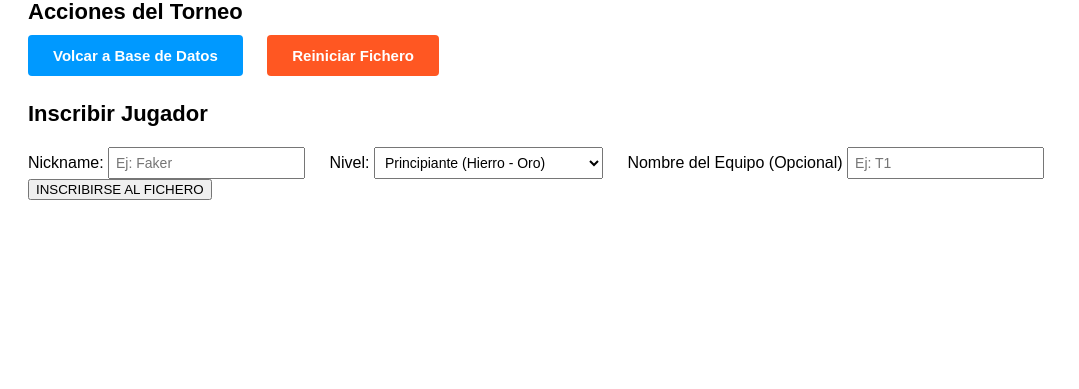
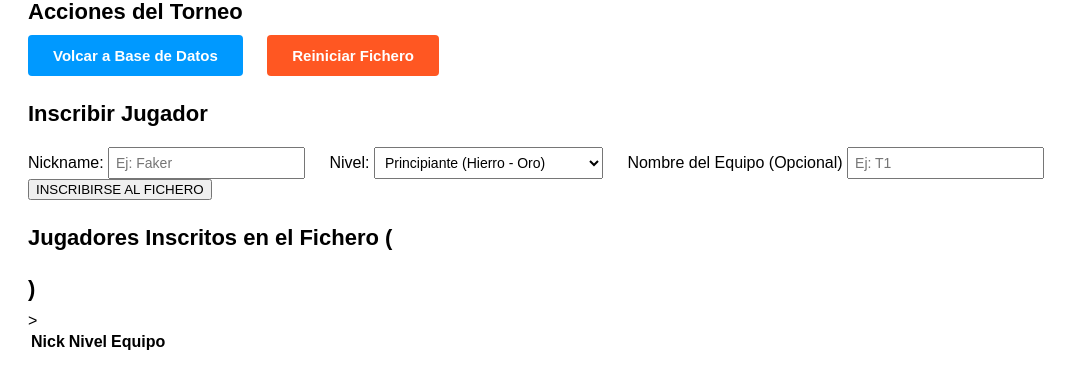
Before and after one commit to Narfranfran/sistemaResenias, a PHP site: page /vista.php in a window 1280 px wide. Shown: the part 151-540 px from the top of the page, without its empty margins (0-1079 px from the left). Run offline with PHP 8.4, Linux system fonts and the light colour scheme; data that the repository does not hold is empty.

Commit message:
vista casi terminada, faltan un par de funciones

```diff
--- a/vista.php
+++ b/vista.php
@@ -92,6 +92,24 @@
         <br>
         <input type="submit" value="INSCRIBIRSE AL FICHERO">
     </form>
+
+    <h2>Jugadores Inscritos en el Fichero (</h2>
+    <?php
+        //Falta funcion para contar número de jugadores inscritos
+    ?>
+    <h2>)</h2>>
+
+    <table>
+        <tr>
+            <th>Nick</th>
+            <th>Nivel</th>
+            <th>Equipo</th>
+        </tr>
+
+        <?php
+            //Hacer el foreach para mostrar el fichero
+        ?>
+    </table>
 </body>
 
 </html>
```
